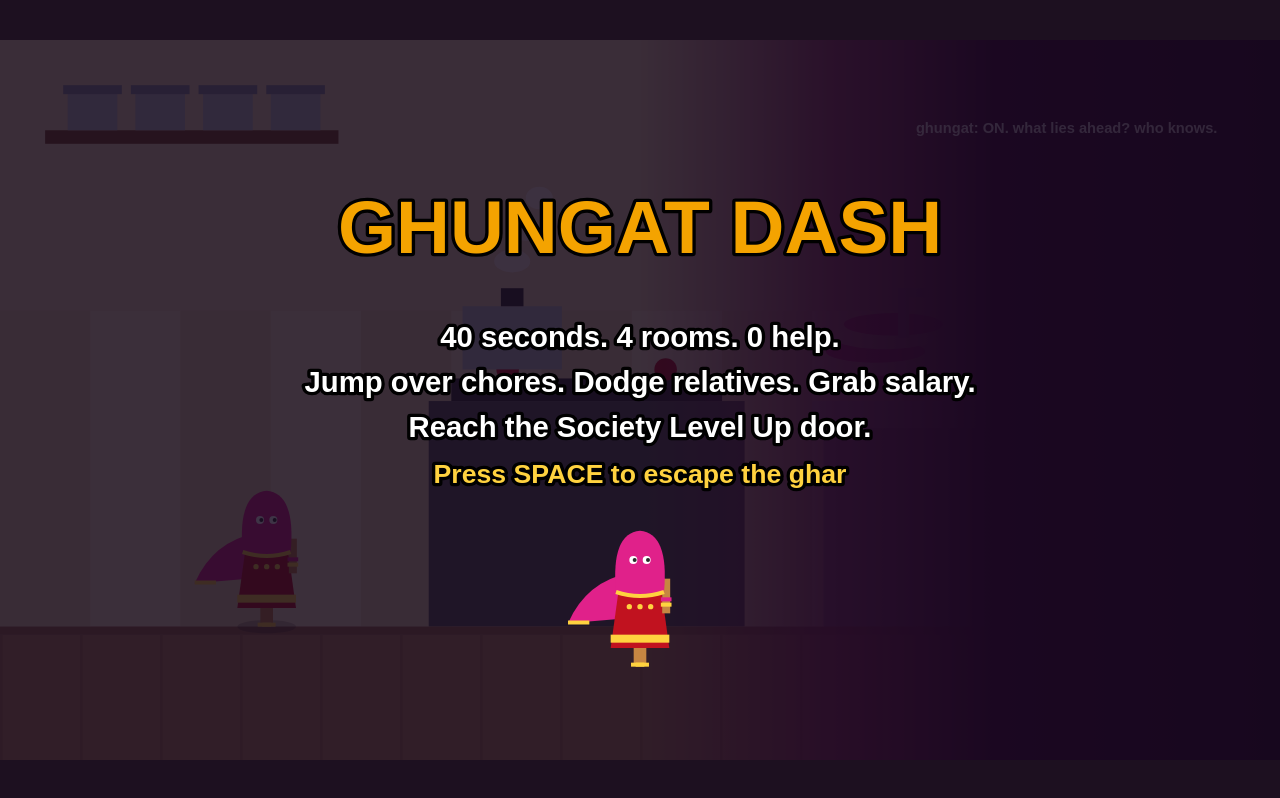
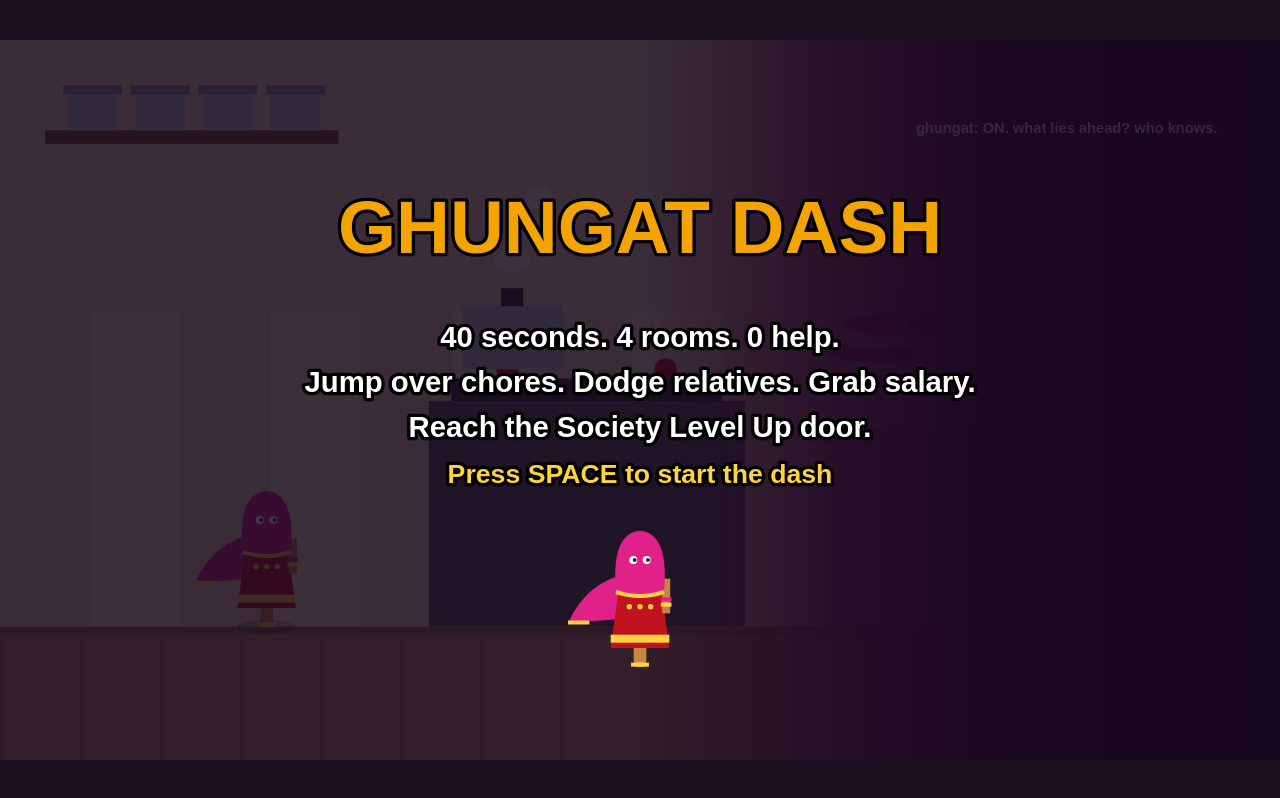
Before and after one commit to nainataneja/ghungat-dash, a plain HTML site: page index.html in a window 1280 px wide. Drawn offline with Linux system fonts and the light colour scheme.

Commit message:
Reword title and start line: outrun the chores, not escape the ghar
Co-Authored-By: Claude Sonnet 5.5 <noreply@anthropic.com>

```diff
--- a/game.js
+++ b/game.js
@@ -215,7 +215,7 @@ function draw() {
   if (shake > 0) c.translate((Math.random() - 0.5) * shake, (Math.random() - 0.5) * shake);
   drawWorld(); drawVignette(); c.restore();
   if (state === 'start') {
-    overlay('GHUNGAT DASH', [CONFIG.timeLimit + ' seconds. 4 rooms. 0 help.', 'Jump over chores. Dodge relatives. Grab salary.', 'Reach the Society Level Up door.', (TOUCH ? 'Tap' : 'Press SPACE') + ' to escape the ghar'], P.marigold);
+    overlay('GHUNGAT DASH', [CONFIG.timeLimit + ' seconds. 4 rooms. 0 help.', 'Jump over chores. Dodge relatives. Grab salary.', 'Reach the Society Level Up door.', (TOUCH ? 'Tap' : 'Press SPACE') + ' to start the dash'], P.marigold);
     drawHeroine(c, W / 2, 470, clock, false);
   } else { drawHud(); }
   if (state === 'win') {
--- a/index.html
+++ b/index.html
@@ -3,7 +3,7 @@
 <meta name="description" content="Jump over chores. Dodge relatives. Grab your salary. Can you reach the door before time runs out?">
 <meta property="og:type" content="website">
 <meta property="og:site_name" content="Ghungat Dash">
-<meta property="og:title" content="Ghungat Dash: can you escape the ghar?">
+<meta property="og:title" content="Ghungat Dash: can you outrun the chores?">
 <meta property="og:description" content="Jump over chores. Dodge relatives. Grab your salary. Can you reach the door before time runs out?">
 <meta property="og:url" content="https://nainataneja.github.io/ghungat-dash/">
 <meta property="og:image" content="https://nainataneja.github.io/ghungat-dash/og.png">
```
Also changed, not shown: og.png.
